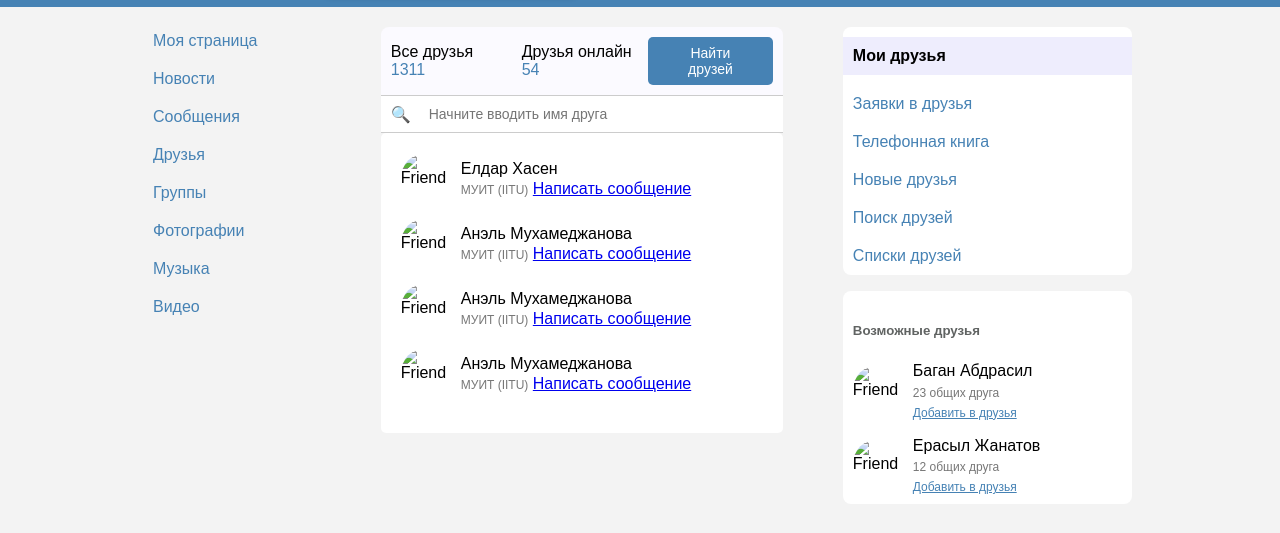
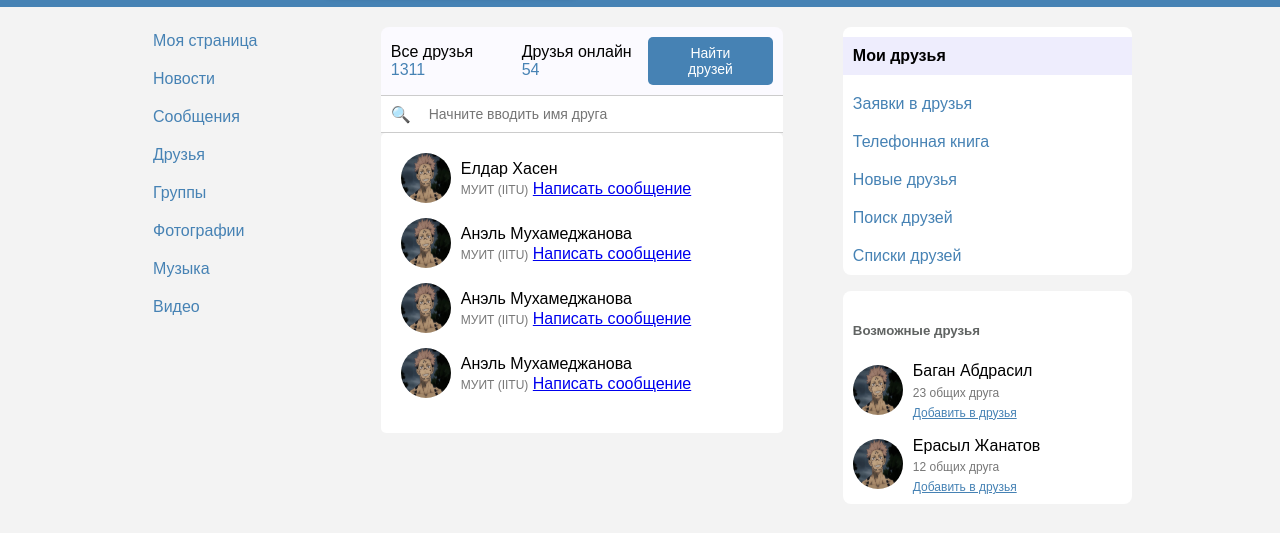
Before and after one commit to sanysa/sprint2, a plain HTML site: page index.html in a window 1280 px wide. Shown: the part 49-582 px from the top of the page. Drawn offline with Linux system fonts and the light colour scheme.

Commit message:
Update index.html

```diff
--- a/index.html
+++ b/index.html
@@ -43,7 +43,7 @@
             </div>
             <div class="friend-list">
                 <div class="friend-item">
-                    <img src="images/Снимок экрана 2024-11-17 в 19.24.19.png" alt="Friend">
+                    <img src="img/Снимок экрана 2024-11-17 в 19.24.19.png" alt="Friend">
                     <div class="friend-info">
                         <p>Елдар Хасен</p>
                         <span>МУИТ (IITU)</span>
@@ -51,7 +51,7 @@
                     </div>
                 </div>
                 <div class="friend-item">
-                    <img src="images/Снимок экрана 2024-11-17 в 19.24.19.png" alt="Friend">
+                    <img src="img/Снимок экрана 2024-11-17 в 19.24.19.png" alt="Friend">
                     <div class="friend-info">
                         <p>Анэль Мухамеджанова</p>
                         <span>МУИТ (IITU)</span>
@@ -59,7 +59,7 @@
                     </div>
                 </div>
                 <div class="friend-item">
-                    <img src="images/Снимок экрана 2024-11-17 в 19.24.19.png" alt="Friend">
+                    <img src="img/Снимок экрана 2024-11-17 в 19.24.19.png" alt="Friend">
                     <div class="friend-info">
                         <p>Анэль Мухамеджанова</p>
                         <span>МУИТ (IITU)</span>
@@ -67,7 +67,7 @@
                     </div>
             </div>
             <div class="friend-item">
-                <img src="images/Снимок экрана 2024-11-17 в 19.24.19.png" alt="Friend">
+                <img src="img/Снимок экрана 2024-11-17 в 19.24.19.png" alt="Friend">
                 <div class="friend-info">
                     <p>Анэль Мухамеджанова</p>
                     <span>МУИТ (IITU)</span>
@@ -93,7 +93,7 @@
             <div class="possible-friends">
                 <h5>Возможные друзья</h5>
                 <div class="suggestion-item">
-                    <img src="images/Снимок экрана 2024-11-17 в 19.24.19.png" alt="Friend">
+                    <img src="img/Снимок экрана 2024-11-17 в 19.24.19.png" alt="Friend">
                     <div class="suggestion-info">
                         <p>Баган Абдрасил</p>
                         <span>23 общих друга</span>
@@ -101,7 +101,7 @@
                     </div>
                 </div>
                 <div class="suggestion-item">
-                    <img src="images/Снимок экрана 2024-11-17 в 19.24.19.png" alt="Friend">
+                    <img src="img/Снимок экрана 2024-11-17 в 19.24.19.png" alt="Friend">
                     <div class="suggestion-info">
                         <p>Ерасыл Жанатов</p>
                         <span>12 общих друга</span>
```
